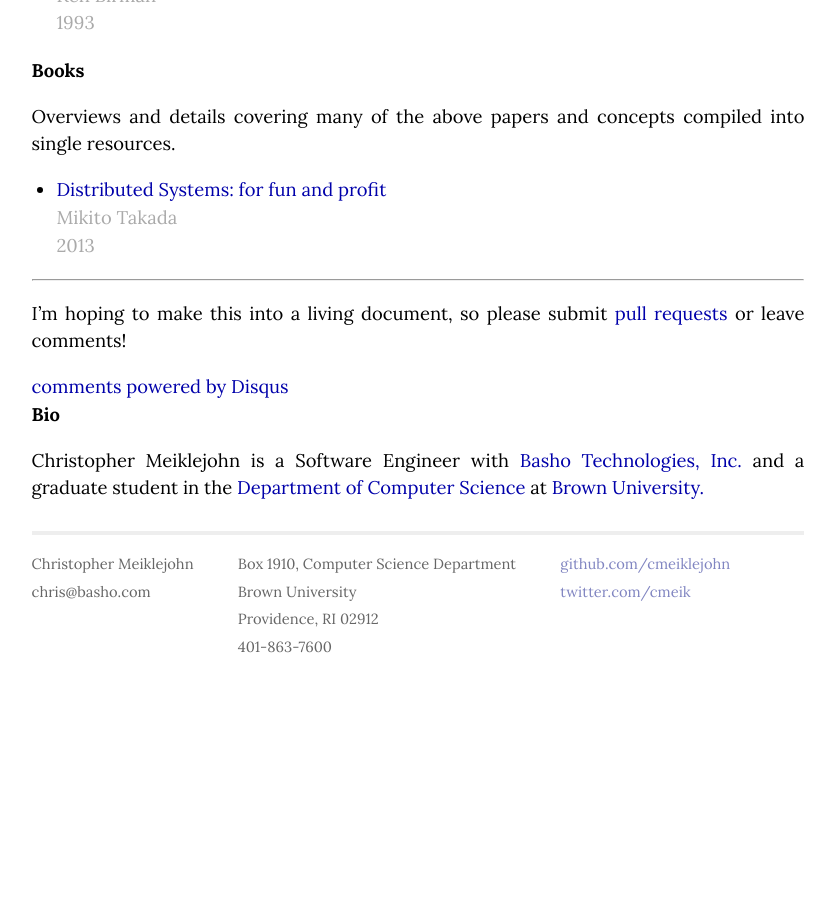
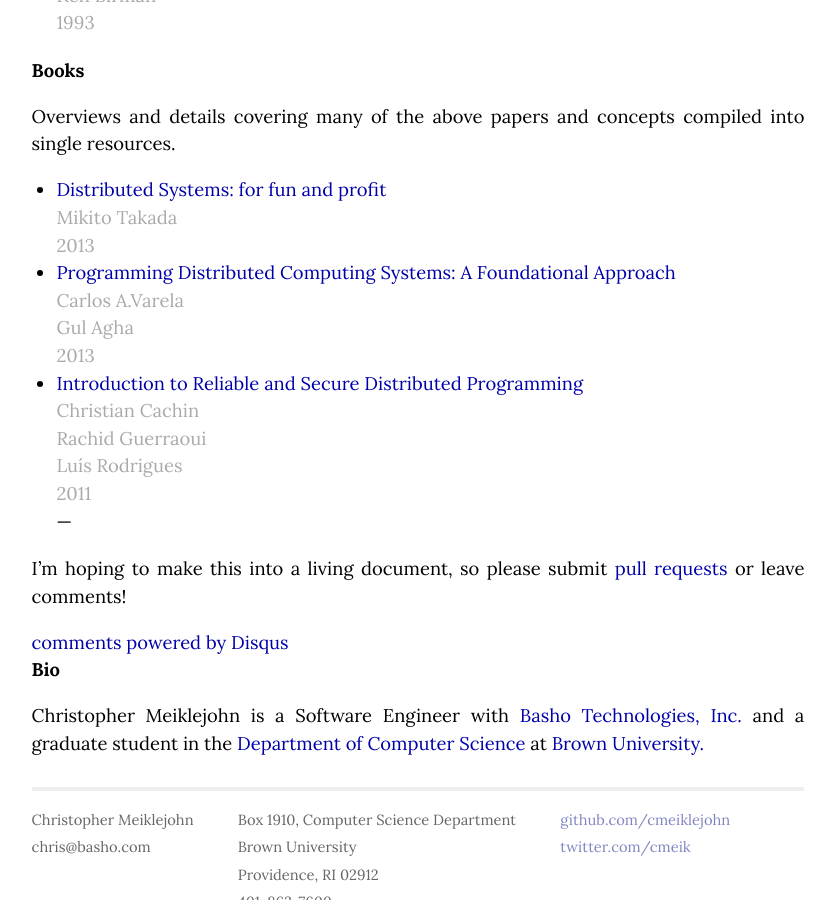
Before and after one commit to cmeiklejohn/cmeiklejohn.github.io, a Jekyll site: the page built from _posts/2013-07-12-readings-in-distributed-systems.markdown, in a window 1280 px wide and 900 px high, scrolled down 3667 px. Shown: the whole window, without its empty margins (222-1057 px from the left). Built offline with Jekyll 4.4.1, drawn with Linux system fonts in a browser that asks for light colours; comment, search, counter and statistics services are not loaded; before the commit the page ends 4342 px from its top, so only the background shows below that.

Commit message:
A couple of books related to general concepts on distributed systems

```diff
--- a/_posts/2013-07-12-readings-in-distributed-systems.markdown
+++ b/_posts/2013-07-12-readings-in-distributed-systems.markdown
@@ -151,7 +151,15 @@ Overviews and details covering many of the above papers and concepts compiled in
 * [Distributed Systems: for fun and profit][distsys_fun-profit]
   <span class="author">Mikito Takada</span>
   <span class="date">2013</span>
-
+* [Programming Distributed Computing Systems: A Foundational Approach][progdist_foundational-approach]
+  <span class="author">Carlos A.Varela</span>
+  <span class="author">Gul Agha</span>
+  <span class="date">2013</span>
+* [Introduction to Reliable and Secure Distributed Programming][intro_reilable-secure-dist-programming]
+  <span class="author">Christian Cachin</span>
+  <span class="author">Rachid Guerraoui</span>
+  <span class="author">Luís Rodrigues</span>
+  <span class="date">2011</span>
 ---
 
 I'm hoping to make this into a living document, so please submit [pull
@@ -189,3 +197,5 @@ requests][pull] or leave comments!
 [distsys_fun-profit]: http://book.mixu.net/distsys/
 [cap12]: http://www.infoq.com/articles/cap-twelve-years-later-how-the-rules-have-changed
 [sns]: http://www.cs.berkeley.edu/%7Ebrewer/papers/TACC-sosp.pdf
+[progdist_foundational-approach]: http://www.amazon.com/Programming-Distributed-Computing-Systems-Foundational/dp/0262018985
+[intro_reilable-secure-dist-programming]: http://www.distributedprogramming.net/
```
